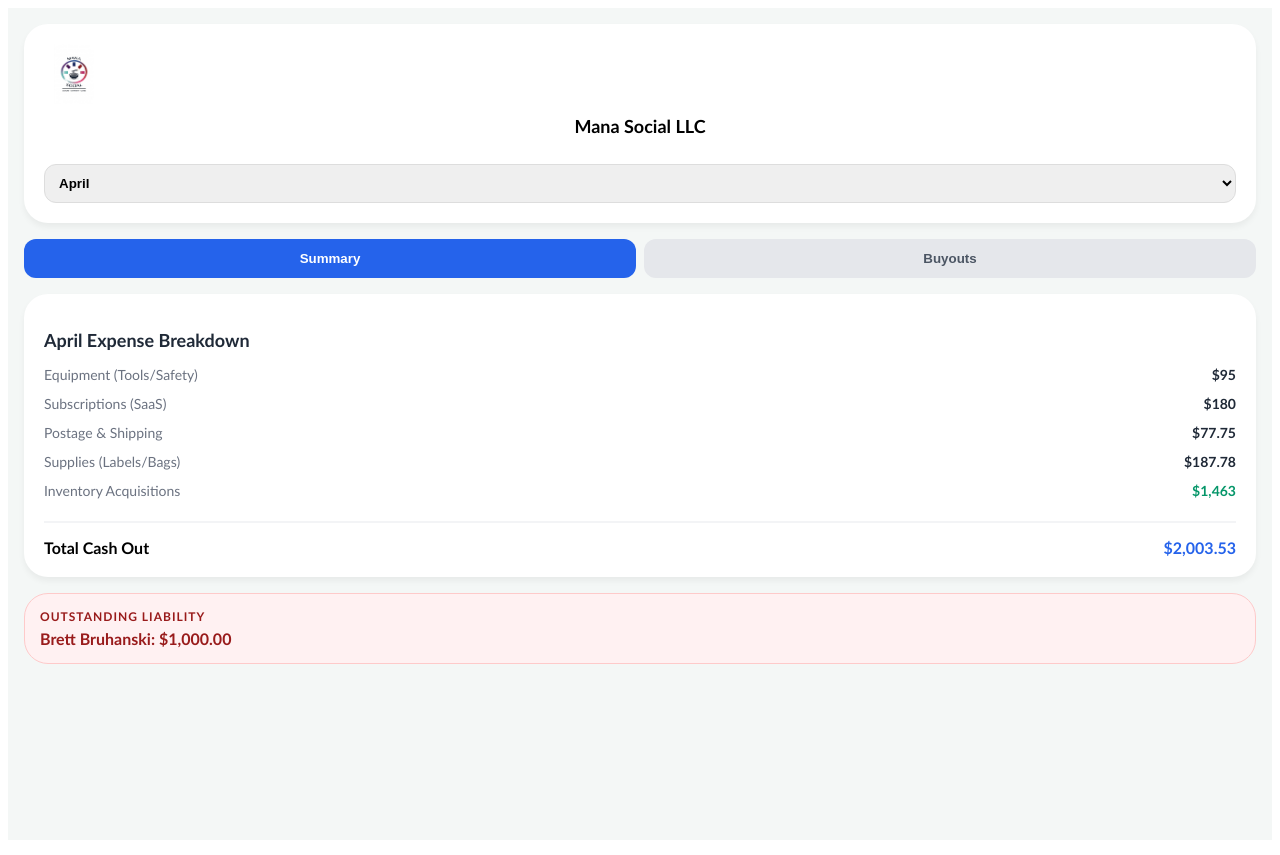
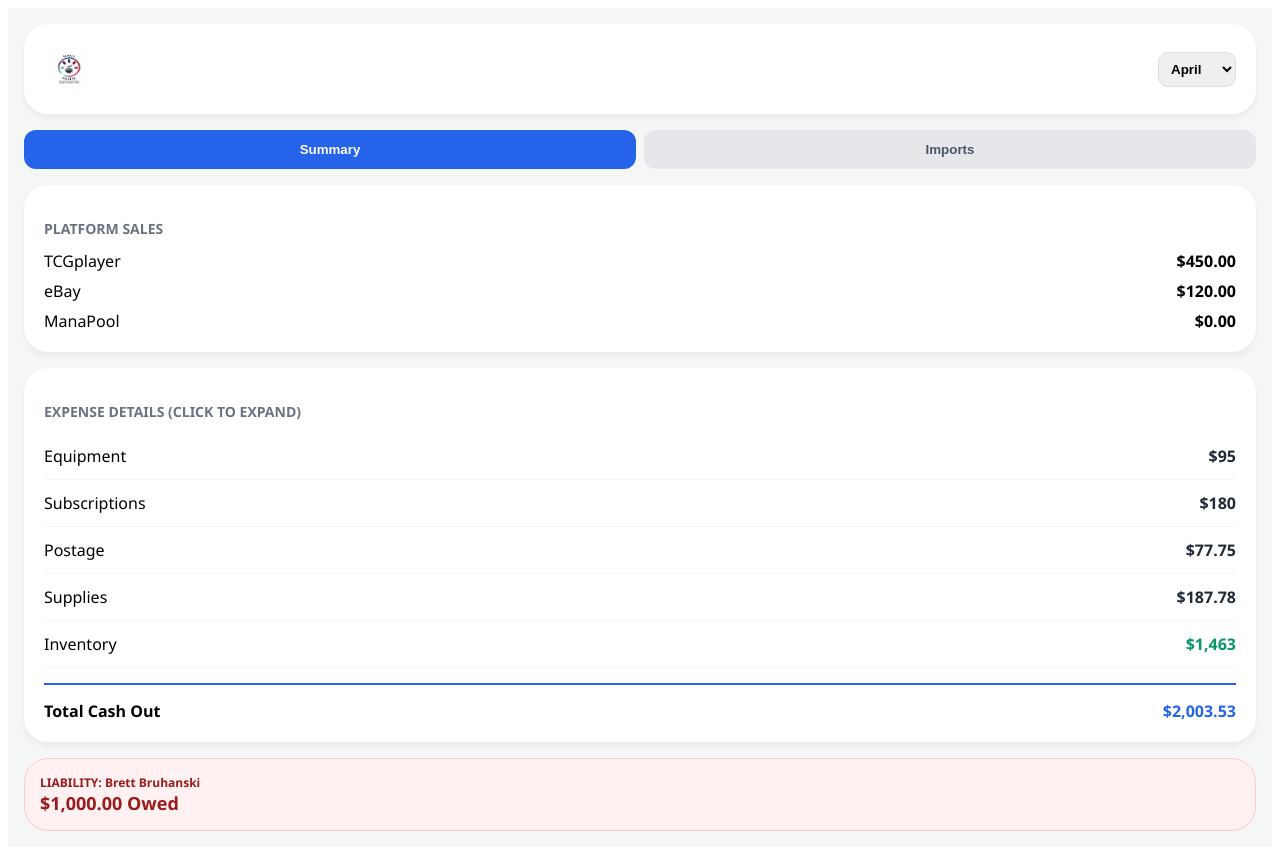
Before and after one commit to CameraPho/Mana-Social-App, a Next.js app: page / in a window 1280 px wide. Built offline with nearby package versions, Linux system fonts and the light colour scheme.

Commit message:
Update page.tsx

```diff
--- a/app/page.tsx
+++ b/app/page.tsx
@@ -4,19 +4,34 @@
 export default function Dashboard() {
   const [activeTab, setActiveTab] = useState('summary');
   const [selectedMonth, setSelectedMonth] = useState('April');
-  const [cost, setCost] = useState(0);
-  const [qty, setQty] = useState(0);
+  const [expandedCategory, setExpandedCategory] = useState(null);
 
-  const avgCost = qty > 0 ? (cost / qty).toFixed(2) : "0.00";
-
-  // Data structure matching your "2026 - Mana Social Financials" categories
+  // Data mapping from your "2026 - Mana Social Financials"
   const monthlyData = {
-    'March': { supplies: 96.62, srv: 265.64, equip: 124.42, postage: 233.25, inventory: 6850.09 },
-    'April': { supplies: 187.78, srv: 180.00, equip: 95.00, postage: 77.75, inventory: 1463.00 },
+    'March': {
+      categories: {
+        'Equipment': { total: 124.42, items: ['Folding Scissors', 'Plastic Easel', 'Neewer Photo Light Box', 'BCW Sort Tray'] },
+        'Subscriptions': { total: 265.64, items: ['Claude', 'eBay Store', 'TCG Automate', 'SortSwift', 'LLC Fee'] },
+        'Postage': { total: 233.25, items: ['Costco - Forever Stamps (x2)'] },
+        'Supplies': { total: 96.62, items: ['Sticker Labels', 'Pencil Led', 'Shipping Bags'] },
+        'Inventory': { total: 6850.09, items: ['Secret Lair - Deadpool', 'Strixhaven', 'Festival in a Box'] }
+      },
+      platforms: { tcg: 0.00, ebay: 0.00, manapool: 0.00 }
+    },
+    'April': {
+      categories: {
+        'Equipment': { total: 95.00, items: ['Epson Scanner Maintenance'] },
+        'Subscriptions': { total: 180.00, items: ['Software Renewals'] },
+        'Postage': { total: 77.75, items: ['Shipping Supplies'] },
+        'Supplies': { total: 187.78, items: ['2000 Semi-Rigid Holders'] }, //
+        'Inventory': { total: 1463.00, items: ['Brett Bruhanski Buyout'] } //
+      },
+      platforms: { tcg: 450.00, ebay: 120.00, manapool: 0.00 }
+    }
   };
 
-  const current = monthlyData[selectedMonth] || { supplies: 0, srv: 0, equip: 0, postage: 0, inventory: 0 };
-  const totalMonthly = Object.values(current).reduce((a, b) => a + b, 0);
+  const current = monthlyData[selectedMonth] || monthlyData['April'];
+  const totalOut = Object.values(current.categories).reduce((acc, cat) => acc + cat.total, 0);
 
   const cardStyle = {
     backgroundColor: 'white', borderRadius: '24px', padding: '20px',
@@ -24,93 +39,90 @@
   };
 
   return (
-    <div style={{
-      fontFamily: 'Calibri, Candara, Segoe, "Segoe UI", Optima, Arial, sans-serif',
-      backgroundColor: '#f4f7f6', minHeight: '100vh', padding: '16px'
-    }}>
+    <div style={{ fontFamily: 'Segoe UI, Roboto, Helvetica, Arial, sans-serif', backgroundColor: '#f4f7f6', minHeight: '100vh', padding: '16px' }}>
 
-      {/* Header & Month Picker */}
+      {/* Header & Month Selector */}
       <div style={cardStyle}>
-        <img src="/logo.png" alt="Logo" style={{ width: '60px', height: '60px', objectFit: 'contain', margin: '0 auto' }} />
-        <h1 style={{ fontSize: '18px', fontWeight: 'bold', textAlign: 'center', marginTop: '8px' }}>Mana Social LLC</h1>
-
+        <div style={{ display: 'flex', justifyContent: 'space-between', alignItems: 'center' }}>
+          <img src="/logo.png" alt="Logo" style={{ width: '50px', height: '50px', objectFit: 'contain' }} />
           <select
             value={selectedMonth}
             onChange={(e) => setSelectedMonth(e.target.value)}
-          style={{ width: '100%', marginTop: '15px', padding: '10px', borderRadius: '12px', border: '1px solid #ddd', fontWeight: 'bold' }}
+            style={{ padding: '8px', borderRadius: '10px', border: '1px solid #ddd', fontWeight: 'bold' }}
           >
             <option>March</option>
             <option>April</option>
-          <option>May</option>
           </select>
         </div>
+      </div>
 
-      {/* Navigation */}
+      {/* Tabs */}
       <div style={{ display: 'flex', gap: '8px', marginBottom: '16px' }}>
-        {['summary', 'buyouts'].map((tab) => (
-          <button
-            key={tab}
-            onClick={() => setActiveTab(tab)}
-            style={{
-              flex: 1, padding: '12px', borderRadius: '12px', border: 'none', fontWeight: 'bold',
-              backgroundColor: activeTab === tab ? '#2563eb' : '#e5e7eb',
-              color: activeTab === tab ? 'white' : '#4b5563',
-              textTransform: 'capitalize'
-            }}>
-            {tab}
-          </button>
-        ))}
+        <button onClick={() => setActiveTab('summary')} style={{ flex: 1, padding: '12px', borderRadius: '12px', border: 'none', fontWeight: 'bold', backgroundColor: activeTab === 'summary' ? '#2563eb' : '#e5e7eb', color: activeTab === 'summary' ? 'white' : '#4b5563' }}>Summary</button>
+        <button onClick={() => setActiveTab('imports')} style={{ flex: 1, padding: '12px', borderRadius: '12px', border: 'none', fontWeight: 'bold', backgroundColor: activeTab === 'imports' ? '#2563eb' : '#e5e7eb', color: activeTab === 'imports' ? 'white' : '#4b5563' }}>Imports</button>
       </div>
 
       {activeTab === 'summary' ? (
+        <>
+          {/* Platform Breakdown */}
           <div style={cardStyle}>
-          <h2 style={{ fontSize: '18px', fontWeight: 'bold', color: '#1f2937', marginBottom: '15px' }}>{selectedMonth} Expense Breakdown</h2>
+            <h3 style={{ fontSize: '14px', color: '#6b7280', marginBottom: '12px', textTransform: 'uppercase' }}>Platform Sales</h3>
+            <div style={{ display: 'flex', justifyContent: 'space-between', marginBottom: '8px' }}><span>TCGplayer</span><span style={{ fontWeight: 'bold' }}>${current.platforms.tcg.toFixed(2)}</span></div>
+            <div style={{ display: 'flex', justifyContent: 'space-between', marginBottom: '8px' }}><span>eBay</span><span style={{ fontWeight: 'bold' }}>${current.platforms.ebay.toFixed(2)}</span></div>
+            <div style={{ display: 'flex', justifyContent: 'space-between' }}><span>ManaPool</span><span style={{ fontWeight: 'bold' }}>${current.platforms.manapool.toFixed(2)}</span></div>
+          </div>
 
-          <div style={{ display: 'flex', flexDirection: 'column', gap: '12px' }}>
-            <StatRow label="Equipment (Tools/Safety)" value={current.equip} color="#1f2937" />
-            <StatRow label="Subscriptions (SaaS)" value={current.srv} color="#1f2937" />
-            <StatRow label="Postage & Shipping" value={current.postage} color="#1f2937" />
-            <StatRow label="Supplies (Labels/Bags)" value={current.supplies} color="#1f2937" />
-            <StatRow label="Inventory Acquisitions" value={current.inventory} color="#059669" />
-
-            <div style={{ marginTop: '10px', paddingTop: '15px', borderTop: '2px solid #f3f4f6', display: 'flex', justifyContent: 'space-between' }}>
-              <span style={{ fontWeight: 'bold' }}>Total Cash Out</span>
-              <span style={{ fontWeight: 'bold', color: '#2563eb' }}>${totalMonthly.toLocaleString()}</span>
+          {/* Detailed Expenses (Clickable) */}
+          <div style={cardStyle}>
+            <h3 style={{ fontSize: '14px', color: '#6b7280', marginBottom: '12px', textTransform: 'uppercase' }}>Expense Details (Click to Expand)</h3>
+            {Object.entries(current.categories).map(([name, data]) => (
+              <div key={name} style={{ borderBottom: '1px solid #f3f4f6', padding: '12px 0' }}>
+                <div
+                  onClick={() => setExpandedCategory(expandedCategory === name ? null : name)}
+                  style={{ display: 'flex', justifyContent: 'space-between', cursor: 'pointer' }}
+                >
+                  <span style={{ fontWeight: expandedCategory === name ? 'bold' : 'normal' }}>{name}</span>
+                  <span style={{ fontWeight: 'bold', color: name === 'Inventory' ? '#059669' : '#1f2937' }}>${data.total.toLocaleString()}</span>
+                </div>
+                {expandedCategory === name && (
+                  <div style={{ marginTop: '8px', padding: '8px', backgroundColor: '#f9fafb', borderRadius: '8px', fontSize: '13px', color: '#4b5563' }}>
+                    <ul style={{ margin: 0, paddingLeft: '20px' }}>
+                      {data.items.map((item, i) => <li key={i}>{item}</li>)}
+                    </ul>
+                  </div>
+                )}
+              </div>
+            ))}
+            <div style={{ marginTop: '15px', paddingTop: '15px', borderTop: '2px solid #2563eb', display: 'flex', justifyContent: 'space-between', fontWeight: 'bold' }}>
+              <span>Total Cash Out</span>
+              <span style={{ color: '#2563eb' }}>${totalOut.toLocaleString()}</span>
             </div>
           </div>
-        </div>
+        </>
       ) : (
         <div style={cardStyle}>
-          <h2 style={{ fontSize: '18px', fontWeight: 'bold', color: '#059669', marginBottom: '15px' }}>Buyout Calculator</h2>
-          <div style={{ marginBottom: '12px' }}>
-            <label style={{ fontSize: '12px', color: '#6b7280' }}>Acquisition Cost ($)</label>
-            <input type="number" onChange={(e) => setCost(Number(e.target.value))} style={{ width: '100%', padding: '12px', borderRadius: '12px', border: '1px solid #ddd', marginTop: '4px' }} />
+          <h3 style={{ fontSize: '16px', fontWeight: 'bold', marginBottom: '16px' }}>Upload Platform Exports</h3>
+          <div style={{ display: 'flex', flexDirection: 'column', gap: '12px' }}>
+            <button style={uploadBtnStyle}>Upload TCGplayer CSV</button>
+            <button style={uploadBtnStyle}>Upload eBay CSV</button>
+            <button style={uploadBtnStyle}>Upload ManaPool CSV</button>
           </div>
-          <div style={{ marginBottom: '20px' }}>
-            <label style={{ fontSize: '12px', color: '#6b7280' }}>Card Count</label>
-            <input type="number" onChange={(e) => setQty(Number(e.target.value))} style={{ width: '100%', padding: '12px', borderRadius: '12px', border: '1px solid #ddd', marginTop: '4px' }} />
-          </div>
-          <div style={{ backgroundColor: '#f0fdf4', padding: '15px', borderRadius: '15px', textAlign: 'center' }}>
-            <p style={{ margin: 0, fontSize: '14px', color: '#166534' }}>Avg Cost Per Card</p>
-            <p style={{ margin: 0, fontSize: '28px', fontWeight: 'bold', color: '#166534' }}>${avgCost}</p>
-          </div>
+          <p style={{ fontSize: '12px', color: '#9ca3af', textAlign: 'center', marginTop: '20px' }}>
+            CSV files will be processed to update your Sales Tax and STR metrics.
+          </p>
         </div>
       )}
 
-      {/* Liability Watch (Always Visible) */}
+      {/* Outstanding Debt - */}
       <div style={{ backgroundColor: '#fff1f2', padding: '15px', borderRadius: '24px', border: '1px solid #fecaca' }}>
-        <h3 style={{ fontSize: '12px', color: '#991b1b', textTransform: 'uppercase', letterSpacing: '1px', margin: '0 0 5px 0' }}>Outstanding Liability</h3>
-        <p style={{ margin: 0, fontSize: '16px', fontWeight: 'bold', color: '#991b1b' }}>Brett Bruhanski: $1,000.00</p>
+        <p style={{ margin: 0, fontSize: '12px', color: '#991b1b', fontWeight: 'bold' }}>LIABILITY: Brett Bruhanski</p>
+        <p style={{ margin: 0, fontSize: '18px', fontWeight: 'bold', color: '#991b1b' }}>$1,000.00 Owed</p>
       </div>
     </div>
   )
 }
 
-function StatRow({ label, value, color }) {
-  return (
-    <div style={{ display: 'flex', justifyContent: 'space-between', alignItems: 'center', fontSize: '14px' }}>
-      <span style={{ color: '#6b7280' }}>{label}</span>
-      <span style={{ fontWeight: 'bold', color: color }}>${value.toLocaleString()}</span>
-    </div>
-  )
-}
+const uploadBtnStyle = {
+  backgroundColor: '#f3f4f6', border: '1px solid #d1d5db', padding: '14px',
+  borderRadius: '12px', fontWeight: '600', color: '#374151', textAlign: 'center'
+};
```
Lines whose indentation alone changed are shown as unchanged.
